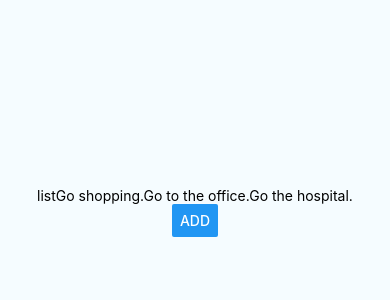
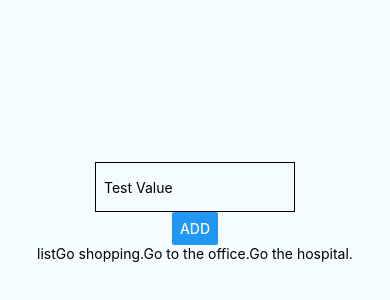
Before and after one commit to okapie/react-native-redux-go, a React Native app in the folder client/: screen / in a window 390 px wide. Shown: the part 210-510 px from the top of the page. Built offline with nearby package versions, Linux system fonts and the light colour scheme.

Commit message:
Set input to add list.

```diff
--- a/client/src/components/todos/index.js
+++ b/client/src/components/todos/index.js
@@ -1,5 +1,11 @@
 import React, { Component } from "react";
-import { View, Text, Button, StyleSheet } from "react-native";
+import {
+  View,
+  Text,
+  TextInput,
+  Button,
+  StyleSheet
+} from "react-native";
 import { connect } from "react-redux";
 import modules from "../../modules";
 
@@ -22,12 +28,17 @@ class Todos extends Component {
         : Object.entries(this.listObject).map((value, index) => <Text key={`todo_${index}`}>{ value }</Text>);
     return (
       <View style={styles.container}>
-        { content }
+        <TextInput
+          value="Test Value"
+          onChangeText={() => console.log("Input")}
+          style={styles.input}
+        />
         <Button
           title="Add"
           style={styles.button}
           onPress={() => console.log("Pressed")}
         />
+        { content }
       </View>
     );
   }
@@ -64,5 +75,14 @@ const styles = StyleSheet.create({
   },
   button: {
     margin: 0
+  },
+  input: {
+    width: 200,
+    height: 50,
+    padding: 8,
+    color: "#000",
+    fontSize: 14,
+    borderColor: "#000",
+    borderWidth: 1
   }
 });
```
